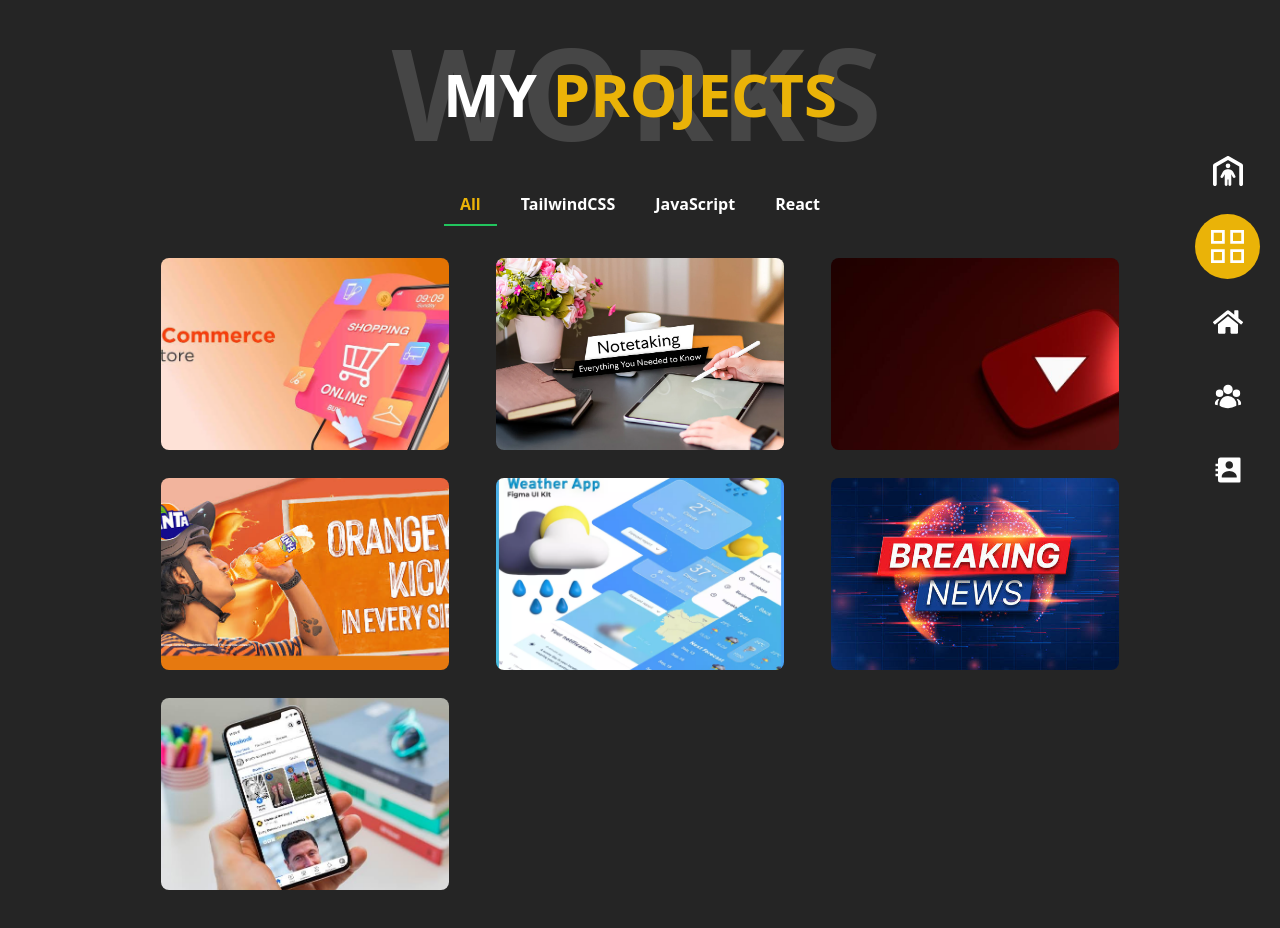
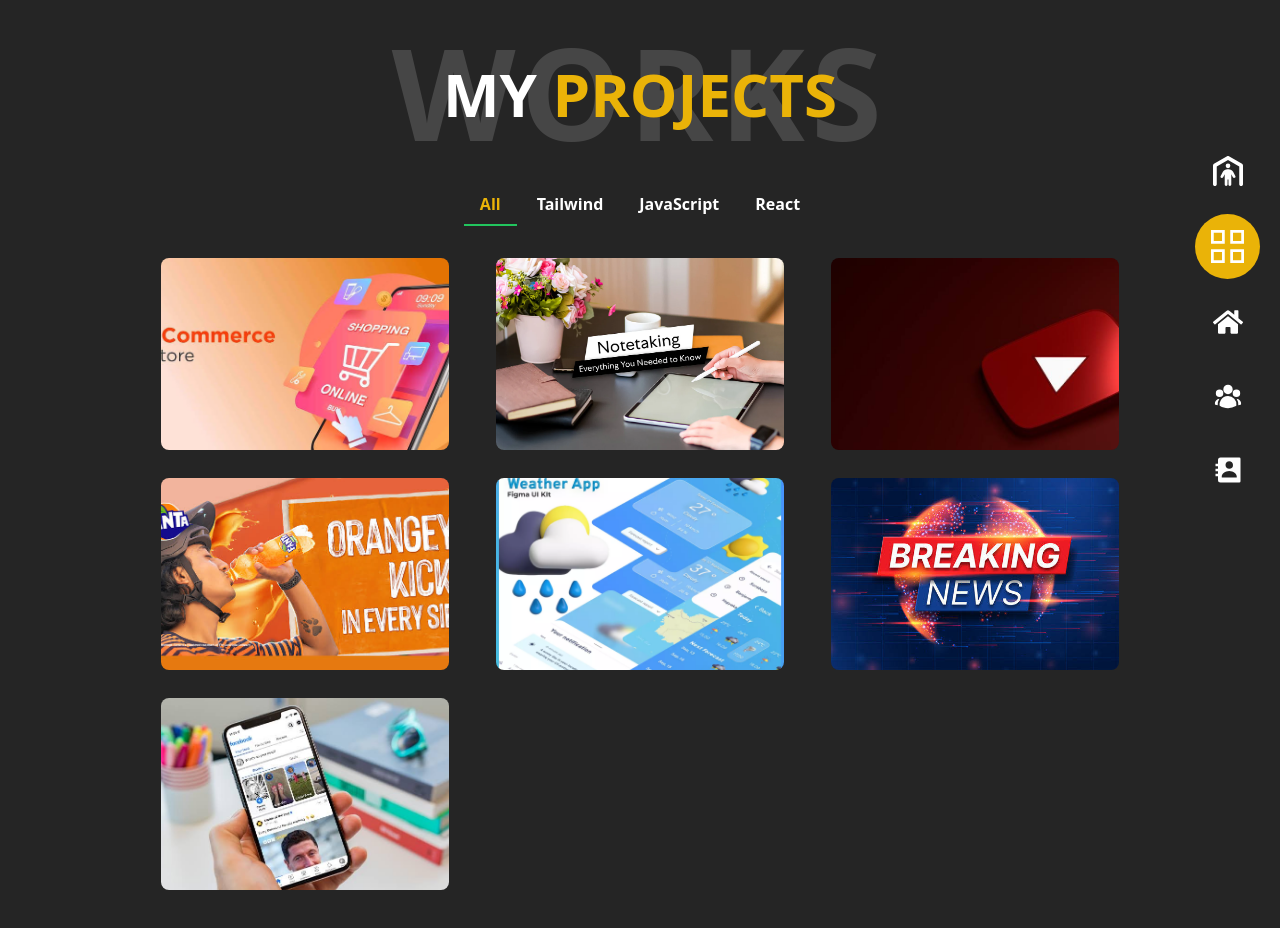
Before and after one commit to devARcoder/_Portfolio, a React (Create React App) app: page /projects in a window 1280 px wide. Shown: the top 928 px of the page. Built offline with nearby package versions, Linux system fonts and the light colour scheme.

Commit message:
responsice issue in projet tabs

```diff
--- a/src/components/ProjectTabs.jsx
+++ b/src/components/ProjectTabs.jsx
@@ -17,13 +17,13 @@ const projects = [
     name: "iNotebook App", img: img3, description: "A full-stack note-taking app built with React.js, Tailwind CSS, Bootstrap 5, Node.js, Express.js, and MongoDB. Securely create, edit, and manage notes with a sleek UI. 🚀🔥 Features: ✔️ JWT Authentication ✔️ CRUD Notes ✔️ Responsive UI ✔️ Secure Backend", category: "React"
   },
   { name: "YouTube Clone", img: img2, description: "Built with HTML, Tailwind CSS, JavaScript, and NewsAPI, featuring search functionality and trending news updates.", category: "JavaScript" },
-  { name: "Fanta Soft Drinks", img: img5, description: "Developed using HTML, CSS, Tailwind CSS, and animations, showcasing vibrant branding and smooth interactivity.", category: "TailwindCSS" },
+  { name: "Fanta Soft Drinks", img: img5, description: "Developed using HTML, CSS, Tailwind CSS, and animations, showcasing vibrant branding and smooth interactivity.", category: "Tailwind" },
   { name: "Weather App", img: img4, description: "Created with HTML, Tailwind CSS, and JavaScript, providing real-time weather updates and essential details for cities worldwide.", category: "JavaScript" },
   { name: "NewsMonkey App", img: img7, description: "Created with HTML, Tailwind CSS, and JavaScript, providing real-time weather updates and essential details for cities worldwide.", category: "React" },
-  { name: "Facebook Clone", img: img6, description: "A Facebook Clone 📱 built with Tailwind CSS and the Pixabay API, designed for mobile devices. It features a sleek, responsive feed 🖼️ showcasing high-quality images dynamically fetched from Pixabay, ensuring a smooth and engaging user experience.", category: "TailwindCSS" },
+  { name: "Facebook Clone", img: img6, description: "A Facebook Clone 📱 built with Tailwind CSS and the Pixabay API, designed for mobile devices. It features a sleek, responsive feed 🖼️ showcasing high-quality images dynamically fetched from Pixabay, ensuring a smooth and engaging user experience.", category: "Tailwind" },
 ];
 
-const categories = ["All", "TailwindCSS", "JavaScript", "React"];
+const categories = ["All", "Tailwind", "JavaScript", "React"];
 
 const ProjectTabs =() =>{
   const [activeCategory, setActiveCategory] = useState("All");
@@ -42,7 +42,7 @@ const ProjectTabs =() =>{
 
   return (
     <div className="pt-32 max-w-5xl mx-auto p-4 ">
-      <div className="flex justify-center items-center space-x-2">
+      <div className="flex justify-center items-center space-x-1">
         {categories.map((category, index) => (
           <button
             key={index}
--- a/src/pages/About.jsx
+++ b/src/pages/About.jsx
@@ -70,14 +70,14 @@ const About = () => {
                 </h1>
                 <h1 className="flex flex-col text-gray-400 font-semibold ">
                   Email:{" "}
-                  <span className="text-white font-bold text-[13px]">
+                  <span className="text-white font-bold text-[11px]">
                     devarcoder789@gmail.com
                   </span>
                 </h1>
                 <h1 className="flex flex-col text-gray-400 font-semibold ">
                   Language:{" "}
                   <span className="text-white font-bold text-[14px]">
-                    English, Urdu and Pashto
+                    English, Urdu, Pashto
                   </span>
                 </h1>
               </div>
```
